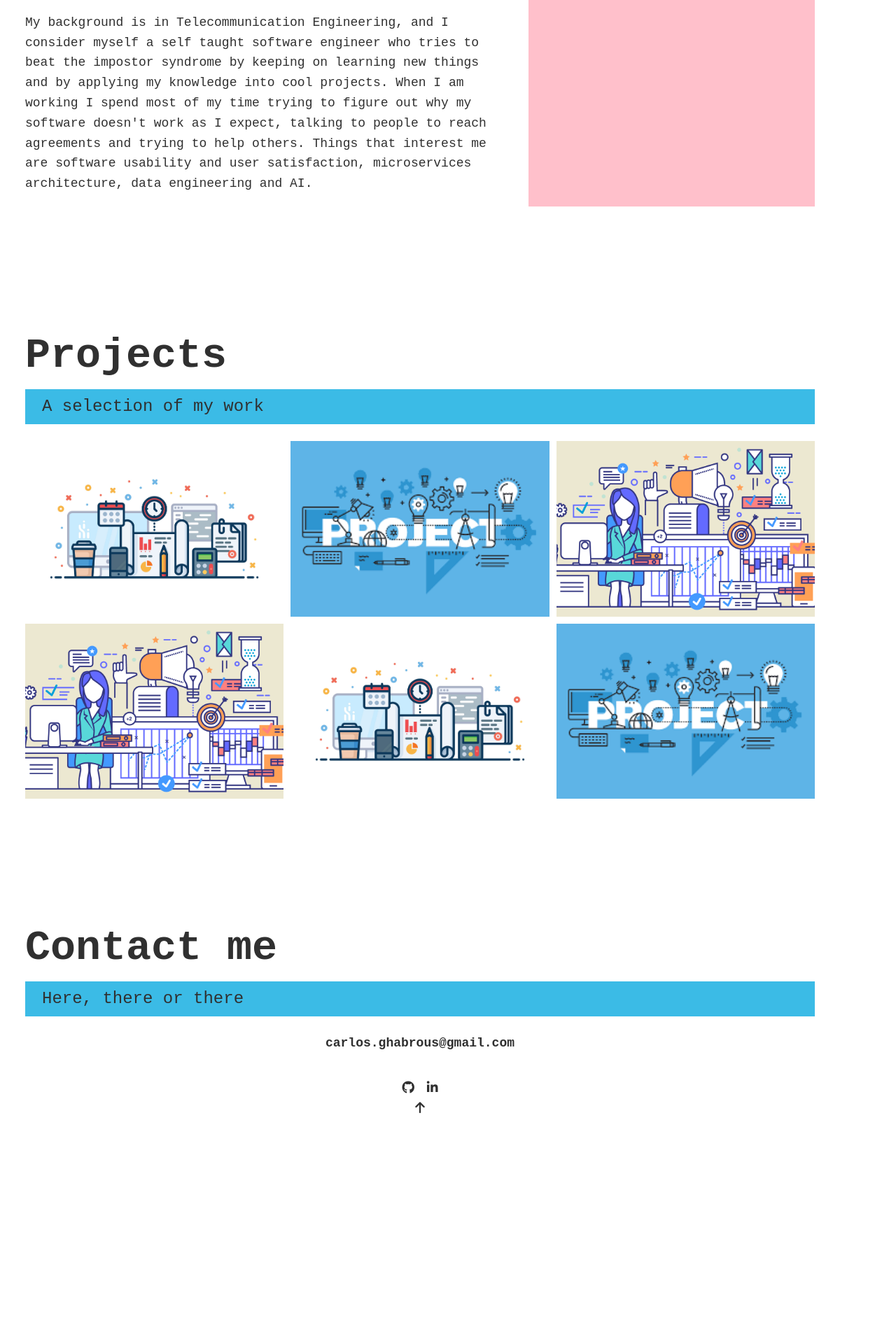
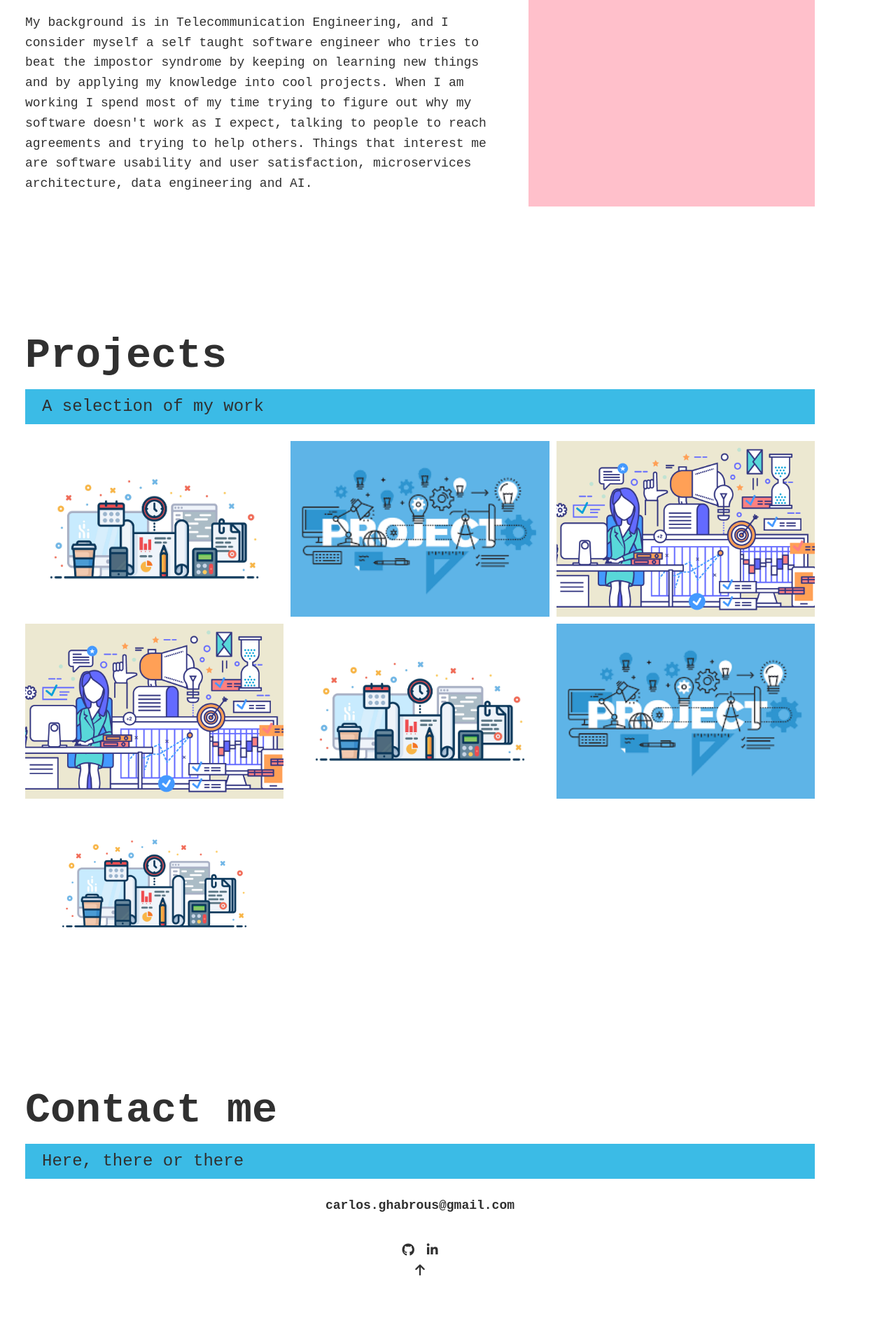
Before and after one commit to carlosghabrous/carlosghabrous.github.io, a Jekyll site: the page built from index.html, in a window 1280 px wide. Shown: the part 988-2908 px from the top of the page at 70% size. Built offline with Jekyll 4.4.1, drawn with Linux system fonts in a browser that asks for light colours; nearby versions of some CDN libraries; before the commit the page ends 2677 px from its top, so only the background shows below that.

Commit message:
Try new style for new item

```diff
--- a/_sass/main.scss
+++ b/_sass/main.scss
@@ -224,6 +224,41 @@
 }
 
 
+/* from here is new */
+.portfolio__item-new {
+    position: relative;
+}
+
+.overlay {
+    position: absolute;
+    top: 0;
+    bottom: 0;
+    left: 0;
+    right: 0;
+    height: 100%;
+    width: 100%;
+    opacity: 0;
+    transition: .5s ease;
+    background-color: #008CBA;
+}
+
+.container:hover .overlay {
+    opacity: 1;
+}
+
+.text {
+    color: white;
+    font-size: 20px;
+    position: absolute;
+    top: 50%;
+    left: 50%;
+    -webkit-transform: translate(-50%, -50%);
+    -ms-transform: translate(-50%, -50%);
+    transform: translate(-50%, -50%);
+    text-align: center;
+}
+/* new ends here */
+
 .portfolio__img {
     transition: transform 750ms cubic-bezier(.5, 0, .5, 1);
     min-width: 100%;
@@ -231,14 +266,6 @@
     display: block;
     object-fit: cover;
     position: relative;
-}
-
-.portfolio__img div {
-    position: absolute;
-    bottom: 0;
-    right: 0;
-    visibility: hidden;
-    transition: transform 750ms cubic-bezier(.5, 0, .5, 1);
 }
 
 .portfolio__item:focus {
@@ -254,12 +281,7 @@
 
 }
 
-.portfolio__img:hover div{
-    width: 150px;
-    padding: 8px 15px;
-    visibility: visible;
-    opacity: 0.7;
-   }
+
 
 /* footer */
 .footer {
--- a/index.html
+++ b/index.html
@@ -76,6 +76,14 @@
     <div>Project #6 title</div>
   </a>
 
+  <!-- Portfolio item #07 -->
+  <div class="portfolio__item portfolio__item-new">
+    <img src="/assets/images/project_1.jpg" alt="" class="portfolio__img">
+    <div class="overlay">
+      <div class="text">Project number 07</div>
+    </div>
+  </div>
+
 </div>
 </section>
 
```
